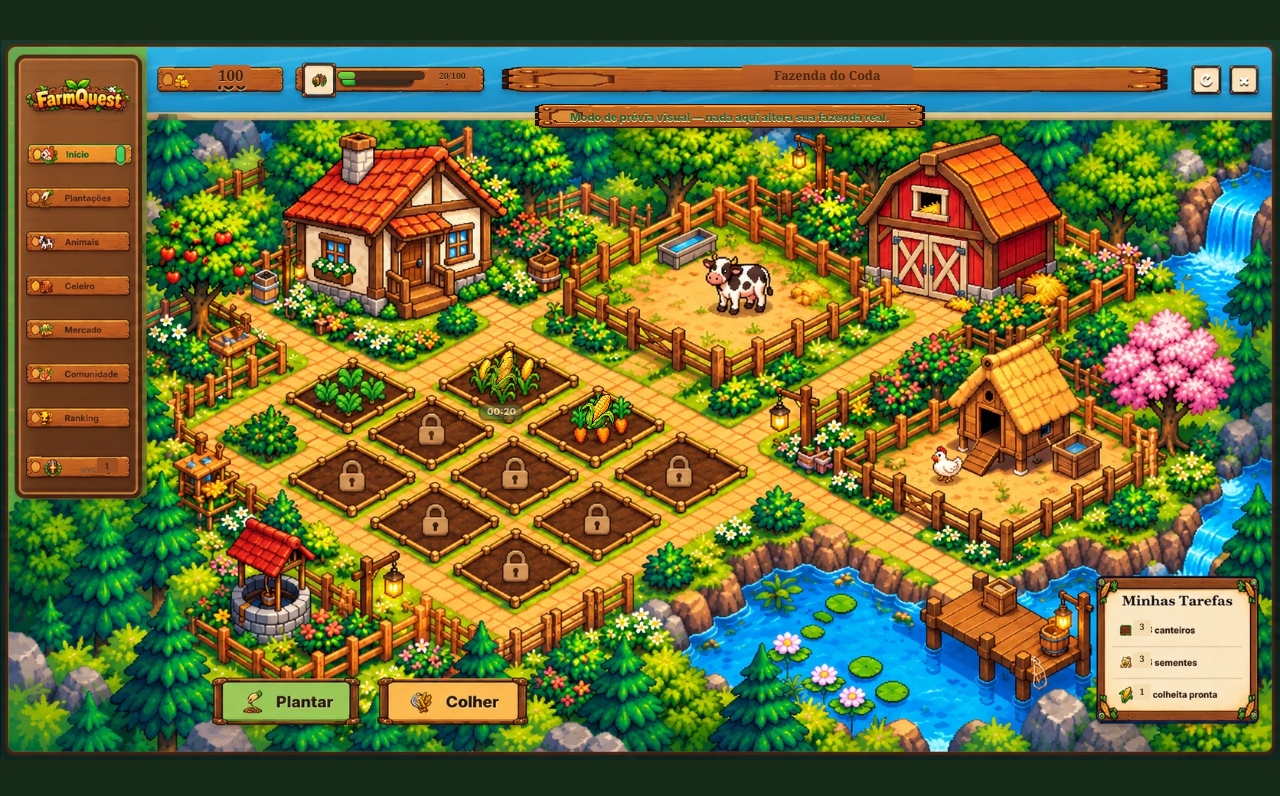
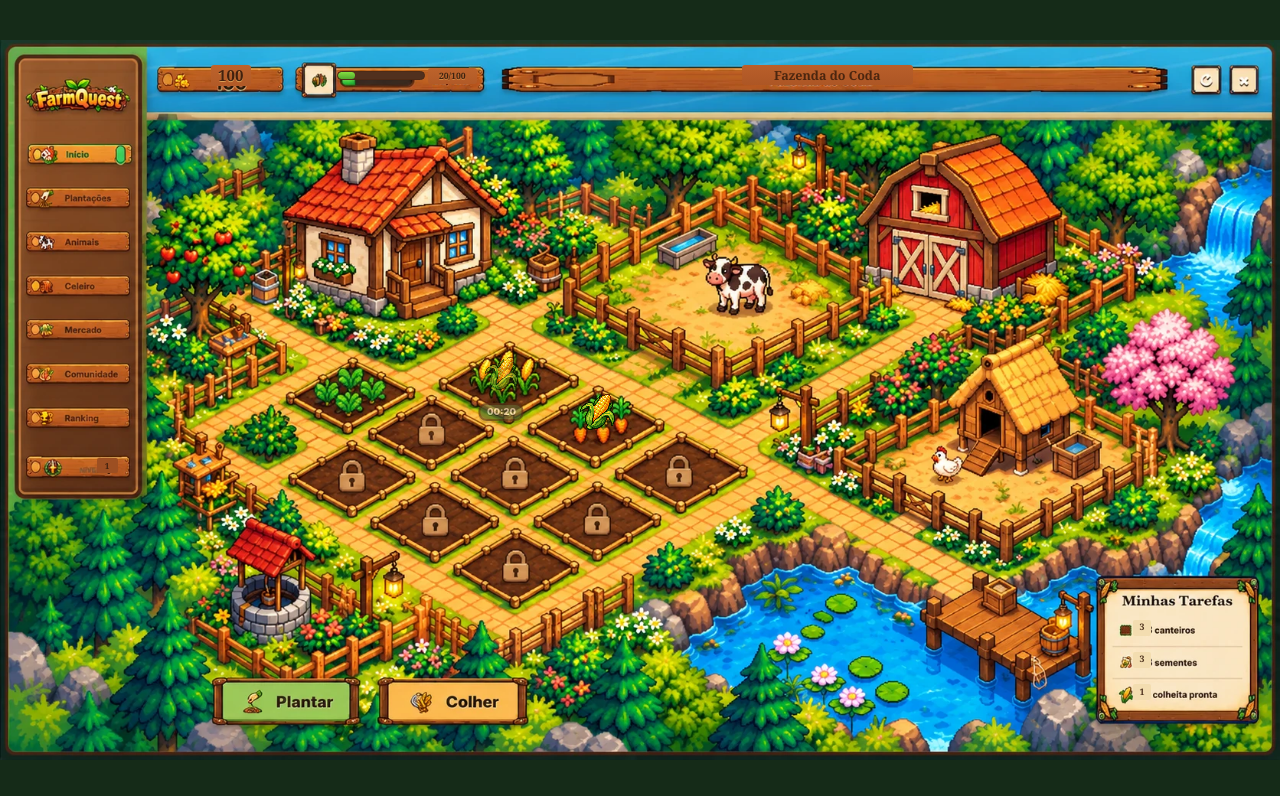
Before and after one commit to inkcodatattoo/farmquest, a Next.js app in the folder apps/web/: page /preview in a window 1280 px wide. Shown: the top 796 px of the page. Built offline with nearby package versions, Linux system fonts and the light colour scheme.

Commit message:
chore: keep preview Home visually clean on load

```diff
--- a/apps/web/app/preview/preview-client.tsx
+++ b/apps/web/app/preview/preview-client.tsx
@@ -142,7 +142,7 @@ export default function FarmPreviewClient() {
   const [farm, setFarm] = useState(INITIAL_FARM);
   const [plots, setPlots] = useState<FarmWorldPlot[]>(() => createPlots(Date.now()));
   const [inventory, setInventory] = useState<FarmWorldInventoryItem[]>(INITIAL_INVENTORY);
-  const [notice, setNotice] = useState("Modo de prévia visual — nada aqui altera sua fazenda real.");
+  const [notice, setNotice] = useState("");
   const [error, setError] = useState("");
 
   useEffect(() => {
```
